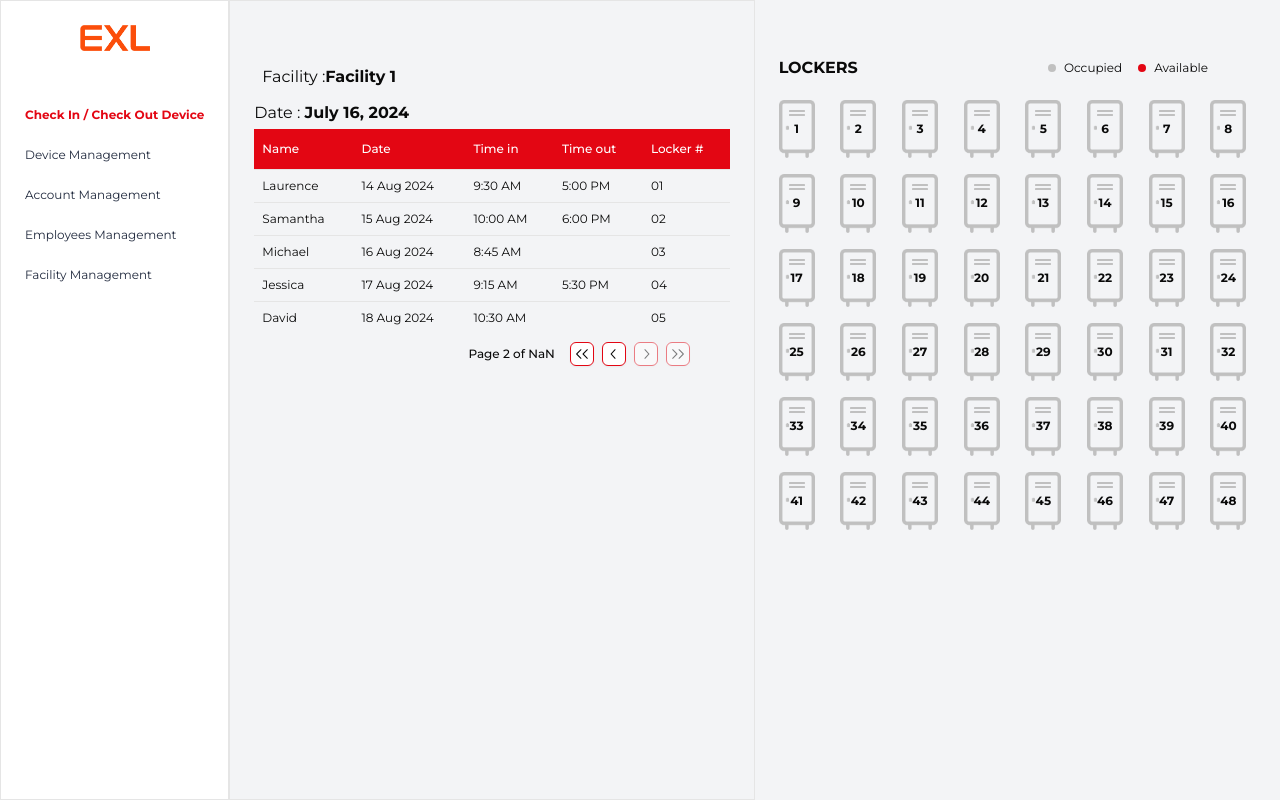
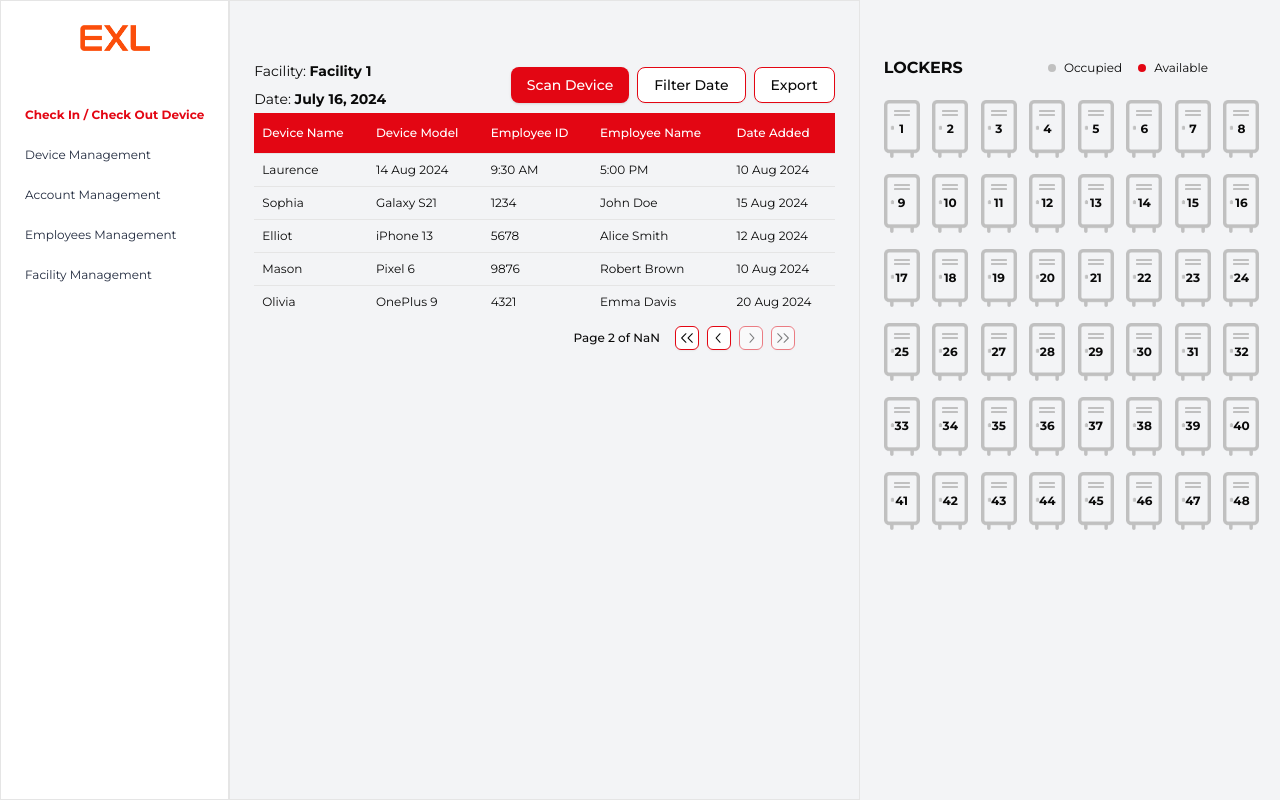
Before and after one commit to LaurenceJadeJavier/exl, a Next.js app: page /checkin-out-device in a window 1280 px wide. Built offline with nearby package versions, Linux system fonts and the light colour scheme.

Commit message:
feat(ui) device cms page

```diff
--- a/src/app/(cms)/checkin-out-device/page.tsx
+++ b/src/app/(cms)/checkin-out-device/page.tsx
@@ -8,76 +8,85 @@ import avail from "@assets/images/occupied.png";
 import occu from "@assets/images/avail2.png";
 import { FaCaretDown } from "react-icons/fa";
 
+interface TableProps {
+  deviceName: string;
+  deviceModel: string;
+  employeeId: string;
+  employeeName: string;
+  dateAdded: string;
+}
+
 export default function CheckInOutDevice() {
-  const column: ColumnDef<any>[] = [
+  const column: ColumnDef<TableProps>[] = [
     {
-      accessorKey: "name",
+      accessorKey: "deviceName",
       header: () => {
-        return <h1 className="text-xs text-white">Name</h1>;
+        return <h1 className="text-xs text-white">Device Name</h1>;
       },
     },
     {
-      accessorKey: "date",
+      accessorKey: "deviceModel",
       header: () => {
-        return <h1 className="text-xs text-white">Date</h1>;
+        return <h1 className="text-xs text-white">Device Model</h1>;
       },
     },
     {
-      accessorKey: "timeIn",
+      accessorKey: "employeeId",
       header: () => {
-        return <h1 className="text-xs text-white">Time in</h1>;
+        return <h1 className="text-xs text-white">Employee ID</h1>;
       },
     },
     {
-      accessorKey: "timeOut",
+      accessorKey: "employeeName",
       header: () => {
-        return <h1 className="text-xs text-white">Time out</h1>;
+        return <h1 className="text-xs text-white">Employee Name</h1>;
       },
     },
     {
-      accessorKey: "lockerNo",
+      accessorKey: "dateAdded",
       header: () => {
-        return <h1 className="text-xs text-white">Locker #</h1>;
+        return <h1 className="text-xs text-white">Date Added</h1>;
       },
     },
   ];
   const data = [
     {
-      name: "Laurence",
-      date: "14 Aug 2024",
-      timeIn: "9:30 AM",
-      timeOut: "5:00 PM",
-      lockerNo: "01",
+      deviceName: "Laurence",
+      deviceModel: "14 Aug 2024",
+      employeeId: "9:30 AM",
+      employeeName: "5:00 PM",
+      dateAdded: "10 Aug 2024",
     },
     {
-      name: "Samantha",
-      date: "15 Aug 2024",
-      timeIn: "10:00 AM",
-      timeOut: "6:00 PM",
-      lockerNo: "02",
+      deviceName: "Sophia",
+      deviceModel: "Galaxy S21",
+      employeeId: "1234",
+      employeeName: "John Doe",
+      dateAdded: "15 Aug 2024",
     },
     {
-      name: "Michael",
-      date: "16 Aug 2024",
-      timeIn: "8:45 AM",
-      timeOut: "",
-      lockerNo: "03",
+      deviceName: "Elliot",
+      deviceModel: "iPhone 13",
+      employeeId: "5678",
+      employeeName: "Alice Smith",
+      dateAdded: "12 Aug 2024",
     },
     {
-      name: "Jessica",
-      date: "17 Aug 2024",
-      timeIn: "9:15 AM",
-      timeOut: "5:30 PM",
-      lockerNo: "04",
+      deviceName: "Mason",
+      deviceModel: "Pixel 6",
+      employeeId: "9876",
+      employeeName: "Robert Brown",
+      dateAdded: "10 Aug 2024",
     },
     {
-      name: "David",
-      date: "18 Aug 2024",
-      timeIn: "10:30 AM",
-      timeOut: "",
-      lockerNo: "05",
+      deviceName: "Olivia",
+      deviceModel: "OnePlus 9",
+      employeeId: "4321",
+      employeeName: "Emma Davis",
+      dateAdded: "20 Aug 2024",
     },
   ];
+
   //lockers
   let lockerNumber = 48;
 
@@ -100,18 +109,39 @@ export default function CheckInOutDevice() {
   };
   return (
     <>
-      <div className="grid grid-cols-2  min h-screen   ">
-        <div className="w-full  min h-screen border border-l-1 px-6 pt-14">
-          <div>
-            <div className="ml-2">
-              <h1 className="py-2">
-                Facility :<span className="font-bold">Facility 1</span>
+      <div className="flex flex-row  min h-screen   ">
+        <div className="w-[60%] min h-screen border border-l-1 px-6 pt-14">
+          <div className="flex justify-between items-center text-sm">
+            <div>
+              <div className="text-sm">
+                <h1 className="py-1">
+                  Facility: <span className="font-bold">Facility 1</span>
+                </h1>
+              </div>
+              <h1 className="py-1">
+                Date: <span className="font-bold">July 16, 2024</span>
               </h1>
             </div>
-            <h1 className="py-1">
-              Date : <span className="font-bold">July 16, 2024</span>
-            </h1>
+
+            <div className="flex space-x-2 ">
+              <Button className="bg-[#E30613] text-white rounded-lg px-4 py-2">
+                Scan Device
+              </Button>
+              <Button
+                className="border border-[#E30613] rounded-lg px-4 py-2"
+                variant="outline"
+              >
+                Filter Date
+              </Button>
+              <Button
+                className="border border-[#E30613] rounded-lg px-4 py-2"
+                variant="outline"
+              >
+                Export
+              </Button>
+            </div>
           </div>
+
           <DataTable
             columns={column}
             data={data}
@@ -120,7 +150,7 @@ export default function CheckInOutDevice() {
             rowClassName="text-xs"
           />
         </div>
-        <div className="w-full px-6 pt-14  ">
+        <div className="w-[40%] px-6 pt-14  ">
           <div>
             <div className=" flex flex-row justify-between pb-5 pr-12">
               <h1 className="font-bold">LOCKERS</h1>
--- a/src/app/(cms)/device-management/page.tsx
+++ b/src/app/(cms)/device-management/page.tsx
@@ -1,7 +1,96 @@
+"use client";
+import { Button } from "@/components/ui/button";
+import { DataTable } from "@/components/ui/data-table";
+import { ColumnDef } from "@tanstack/react-table";
+
 export default function DeviceManagement() {
+  const column: ColumnDef<any>[] = [
+    {
+      accessorKey: "name",
+      header: () => {
+        return <h1 className="text-xs text-white">Name</h1>;
+      },
+    },
+    {
+      accessorKey: "date",
+      header: () => {
+        return <h1 className="text-xs text-white">Date</h1>;
+      },
+    },
+    {
+      accessorKey: "timeIn",
+      header: () => {
+        return <h1 className="text-xs text-white">Time in</h1>;
+      },
+    },
+    {
+      accessorKey: "timeOut",
+      header: () => {
+        return <h1 className="text-xs text-white">Time out</h1>;
+      },
+    },
+    {
+      accessorKey: "lockerNo",
+      header: () => {
+        return <h1 className="text-xs text-white">Locker #</h1>;
+      },
+    },
+  ];
+  const data = [
+    {
+      name: "Laurence",
+      date: "14 Aug 2024",
+      timeIn: "9:30 AM",
+      timeOut: "5:00 PM",
+      lockerNo: "01",
+    },
+    {
+      name: "Samantha",
+      date: "15 Aug 2024",
+      timeIn: "10:00 AM",
+      timeOut: "6:00 PM",
+      lockerNo: "02",
+    },
+    {
+      name: "Michael",
+      date: "16 Aug 2024",
+      timeIn: "8:45 AM",
+      timeOut: "",
+      lockerNo: "03",
+    },
+    {
+      name: "Jessica",
+      date: "17 Aug 2024",
+      timeIn: "9:15 AM",
+      timeOut: "5:30 PM",
+      lockerNo: "04",
+    },
+    {
+      name: "David",
+      date: "18 Aug 2024",
+      timeIn: "10:30 AM",
+      timeOut: "",
+      lockerNo: "05",
+    },
+  ];
   return (
     <>
-      <h1>DeviceManagement</h1>
+      <div className="flex  min h-screen">
+        <div className="w-full min h-screen border border-l-1 px-6 pt-14">
+          <DataTable
+            columns={column}
+            data={data}
+            displayPagination
+            headerClassName="bg-[#E30613]"
+            rowClassName="text-xs"
+            headerTitle="Device Management"
+            buttonIshow={true}
+            firstButtonName="Add device"
+            secondButtonName="FilterBy"
+            thirdButtonName="Export"
+          />
+        </div>
+      </div>
     </>
   );
 }
--- a/src/app/(registration)/registered-qr/page.tsx
+++ b/src/app/(registration)/registered-qr/page.tsx
@@ -1,5 +1,4 @@
 "use client";
-
 import Image from "next/image";
 import exlLogo from "@assets/images/exlLogo.png";
 import qrRegister from "@assets/images/qrRegister.png";
@@ -17,7 +16,7 @@ export default function RegisteredQR() {
         <div className="flex flex-col items-center text-center justify-center pt-6 space-y-2 h-auto">
           <Image src={exlLogo} alt="logo" width={80} />
           <div className=" flex flex-row gap-6 w-full">
-            <div className=" flex flex-col  w-full text-left px-4 py-4  ">
+            <div className=" flex flex-col  w-full text-left px-4 py-4">
               <div className="flex flex-col items-center">
                 <h1 className="text-center font-semibold py-2 text-lg">
                   Here Is Your QR Code
--- a/src/components/ui/data-table.tsx
+++ b/src/components/ui/data-table.tsx
@@ -37,8 +37,12 @@ interface DataTableProps<TData, TValue> {
   headerClassName?: string;
   wrapperClassName?: string;
   setPage?: React.Dispatch<React.SetStateAction<PaginationState>>;
-  openFormAction?: () => void;
-  buttonName?: string;
+  firstButtonFunction?: () => void;
+  secondButtonFunction?: () => void;
+  thirdButtonFunction?: () => void;
+  firstButtonName?: string;
+  secondButtonName?: string;
+  thirdButtonName?: string;
   buttonIshow?: boolean;
   showHeader?: boolean;
   headerTitle?: string;
@@ -54,8 +58,12 @@ export function DataTable<TData, TValue>({
   rowClassName,
   headerClassName,
   wrapperClassName,
-  openFormAction,
-  buttonName,
+  firstButtonName,
+  secondButtonName,
+  thirdButtonName,
+  firstButtonFunction,
+  secondButtonFunction,
+  thirdButtonFunction,
   buttonIshow,
   showHeader,
   headerTitle,
@@ -91,27 +99,28 @@ export function DataTable<TData, TValue>({
             </div>
           )}
           {(showHeader || buttonIshow) && (
-            <div className="flex flex-row justify-between py-4  overflow-auto">
+            <div className="flex flex-row justify-between py-1 items-center  overflow-auto">
               <div className="text-xl font-bold">
-                <h1 className="px-4 py-3">{headerTitle}</h1>
+                <h1 className="py-3">{headerTitle}</h1>
               </div>
               <div className="flex flex-row gap-2 px-4">
                 {buttonIshow && (
                   <>
-                    <Button
-                      variant={"outline"}
-                      className="border border-[#74E291]"
-                    >
-                      Filter by
+                    <Button className="bg-[#E30613] text-white rounded-lg px-4 py-2">
+                      {firstButtonName}
                     </Button>
                     <Button
-                      className="bg-[#74E291] text-[#272829]"
-                      variant={"outline"}
-                      onClick={openFormAction}
+                      className="border border-[#E30613] rounded-lg px-4 py-2"
+                      variant="outline"
                     >
-                      {buttonName}
+                      {secondButtonName}
                     </Button>
-                    <Button></Button>
+                    <Button
+                      className="border border-[#E30613] rounded-lg px-4 py-2"
+                      variant="outline"
+                    >
+                      {thirdButtonName}
+                    </Button>
                   </>
                 )}
               </div>
```
